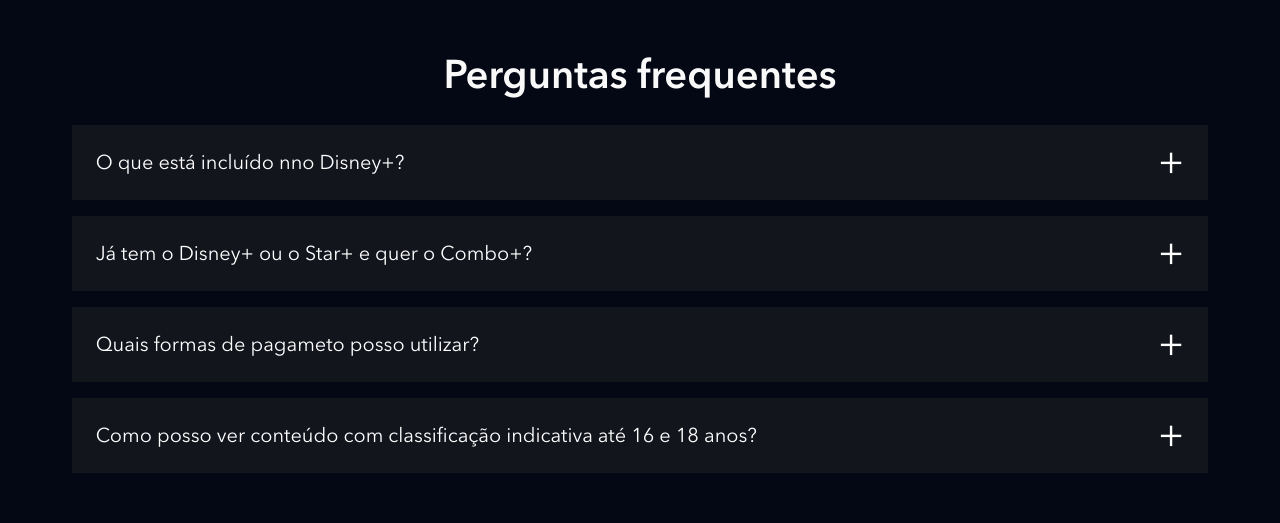
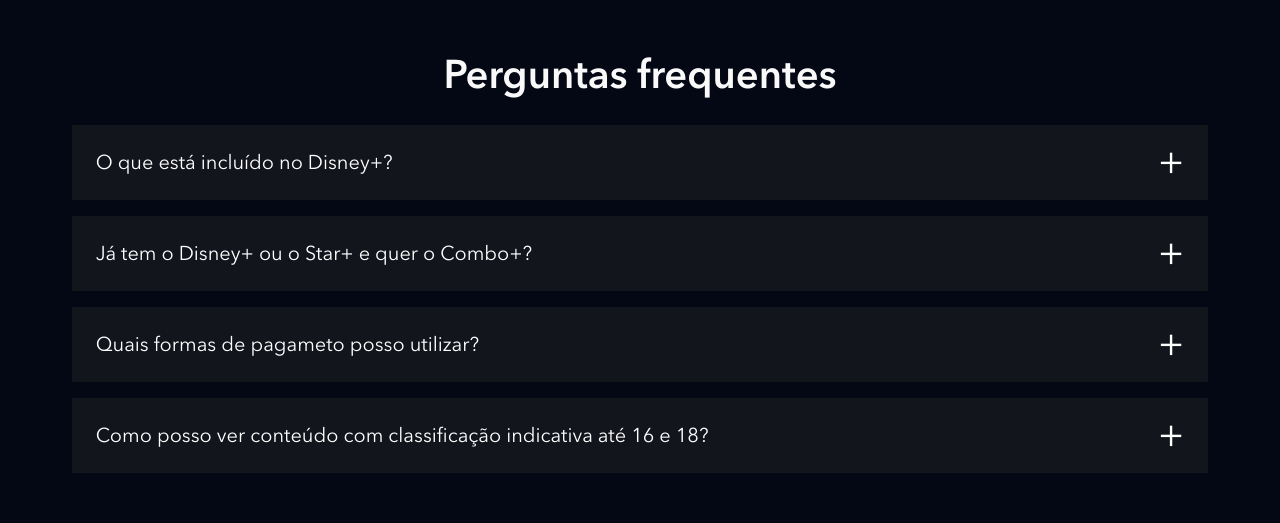
Before and after one commit to Oberon-23/Disney-_Clone, a website: page index.html in a window 1280 px wide. Shown: the part 4480-5003 px from the top of the page. Drawn offline with nearby package versions, Linux system fonts and the light colour scheme; files that its build step writes are made by us from their sources; files whose address does not match are found by name.

Commit message:
correção de texto no html

```diff
--- a/index.html
+++ b/index.html
@@ -233,7 +233,7 @@
         <ul class="faq__questions">
             <li class="faq__questions__item">
                 <div class="faq__questions__item__question" data-faq-question>
-                    O que está incluído nno Disney+?
+                    O que está incluído no Disney+?
                 </div>
                 <div class="faq__questions__item__answer text--big">
                     A resposta da pergunta
@@ -257,7 +257,7 @@
             </li>
             <li class="faq__questions__item">
                 <div class="faq__questions__item__question" data-faq-question>
-                    Como posso ver conteúdo com classificação indicativa até 16 e 18 anos?
+                    Como posso ver conteúdo com classificação indicativa até 16 e 18?
                 </div>
                 <div class="faq__questions__item__answer text--big">
                     A resposta da pergunta
```
